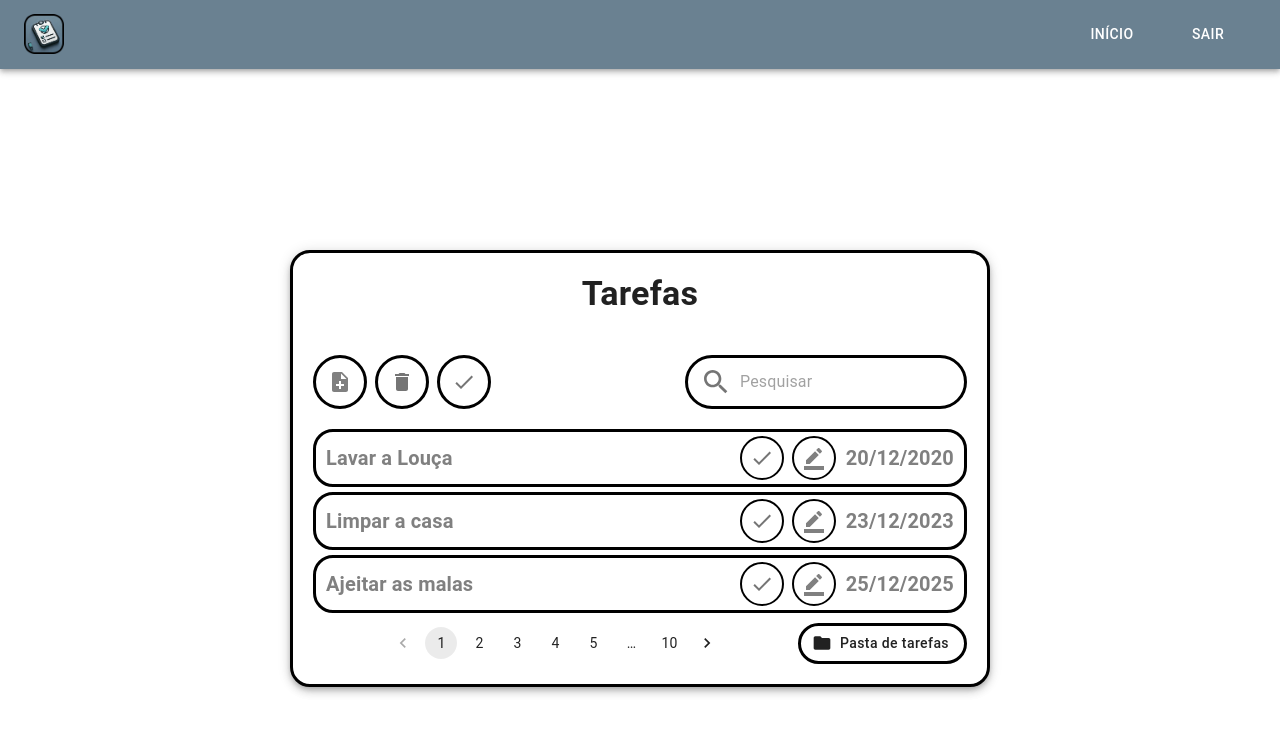
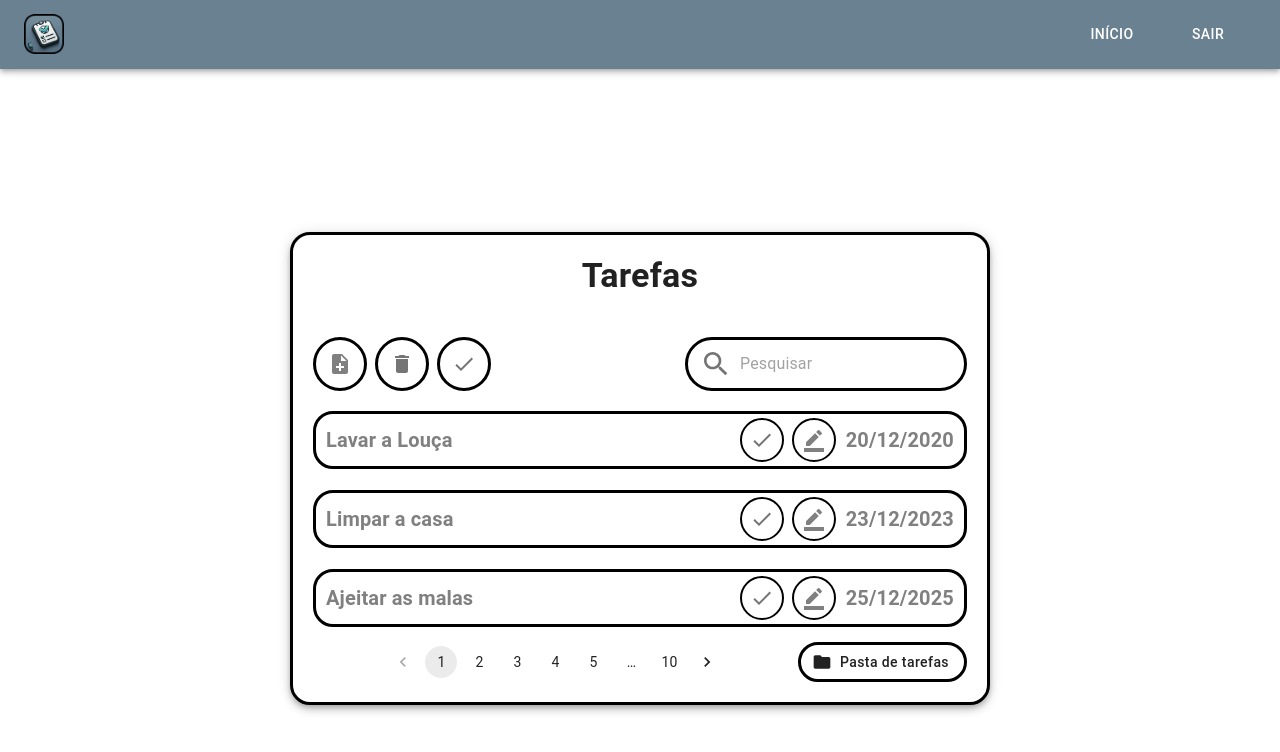
Before and after one commit to DeveloperCommunitty/to-do-list_font-end, a React (Vite) app: page /tarefas in a window 1280 px wide. Shown: the top 752 px of the page. Built offline with nearby package versions, Linux system fonts and the light colour scheme.

Commit message:
fix:correção de bug em login

```diff
--- a/src/components/todo/index.jsx
+++ b/src/components/todo/index.jsx
@@ -1,4 +1,3 @@
-import * as React from "react";
 import Box from "@mui/material/Box";
 import Paper from "@mui/material/Paper";
 import { Typography } from "@mui/material";
@@ -8,13 +7,19 @@ import DeleteIcon from "@mui/icons-material/Delete";
 import DoneIcon from "@mui/icons-material/Done";
 import SearchIcon from "@mui/icons-material/Search";
 import Input from "@mui/material/Input";
-import BorderColorIcon from "@mui/icons-material/BorderColor";
 import Button from "@mui/material/Button";
 import Pagination from "@mui/material/Pagination";
 import FolderIcon from "@mui/icons-material/Folder";
 import ModalTarefa from "../modal_tarefa";
 import ModalEditar from "../modal_editar";
 import { useNavigate } from 'react-router-dom';
+import Grid from "@mui/material/Grid";
+
+const tasks = [
+  { id: 1, title: "Lavar a Louça", date: "20/12/2020" },
+  { id: 2, title: "Limpar a casa", date: "23/12/2023" },
+  { id: 3, title: "Ajeitar as malas", date: "25/12/2025" },
+];
 
 export default function SimplePaper() {
   const navigate = useNavigate();
@@ -96,6 +101,10 @@ export default function SimplePaper() {
             />
           </Box>
         </Stack>
+
+        <Grid container spacing={2}>
+          {tasks.map((task) => (
+            <Grid item xs={12} key={task.id}>
               <Stack
                 direction="row"
                 sx={{
@@ -116,7 +125,7 @@ export default function SimplePaper() {
                   sx={{ margin: "10px" }}
                   color="gray"
                 >
-            Lavar a Louça
+                  {task.title}
                 </Typography>
 
                 <IconButton
@@ -139,101 +148,13 @@ export default function SimplePaper() {
                   sx={{ margin: "10px" }}
                   color="gray"
                 >
-            20/12/2020
+                  {task.date}
                 </Typography>
               </Stack>
-        <Stack
-          direction="row"
-          sx={{
-            width: "100%",
-            display: "flex",
-            alignItems: "center",
-            border: "3px solid black",
-            borderRadius: "20px",
-            marginBottom: "5px",
-          }}
-        >
-          <Typography
-            variant="h6"
-            style={{
-              textAlign: "left",
-              fontWeight: "bold",
-            }}
-            sx={{ margin: "10px" }}
-            color="gray"
-          >
-            Limpar a casa
-          </Typography>
+            </Grid>
+          ))}
+        </Grid>
 
-          <IconButton
-            aria-label="delete"
-            size="mediun"
-            sx={{ border: "2px solid black", ml: "auto" }}
-          >
-            <DoneIcon />
-          </IconButton>
-
-          <ModalEditar />
-
-          <Typography
-            variant="h6"
-            style={{
-              textAlign: "left",
-              fontWeight: "bold",
-              ml: "auto",
-            }}
-            sx={{ margin: "10px" }}
-            color="gray"
-          >
-            23/12/2023
-          </Typography>
-        </Stack>
-        <Stack
-          direction="row"
-          sx={{
-            width: "100%",
-            display: "flex",
-            alignItems: "center",
-            border: "3px solid black",
-            borderRadius: "20px",
-            marginBottom: "5px",
-          }}
-        >
-          <Typography
-            variant="h6"
-            style={{
-              textAlign: "left",
-              fontWeight: "bold",
-            }}
-            sx={{ margin: "10px" }}
-            color="gray"
-          >
-            Ajeitar as malas
-          </Typography>
-
-          <IconButton
-            aria-label="delete"
-            size="mediun"
-            sx={{ border: "2px solid black", ml: "auto" }}
-          >
-            <DoneIcon />
-          </IconButton>
-
-          <ModalEditar />
-
-          <Typography
-            variant="h6"
-            style={{
-              textAlign: "left",
-              fontWeight: "bold",
-              ml: "auto",
-            }}
-            sx={{ margin: "10px" }}
-            color="gray"
-          >
-            25/12/2025
-          </Typography>
-        </Stack>
         <Stack
           direction="row"
           sx={{
```
Also changed, not shown: src/pages/home/index.jsx (added). Lines whose indentation alone changed are shown as unchanged.
